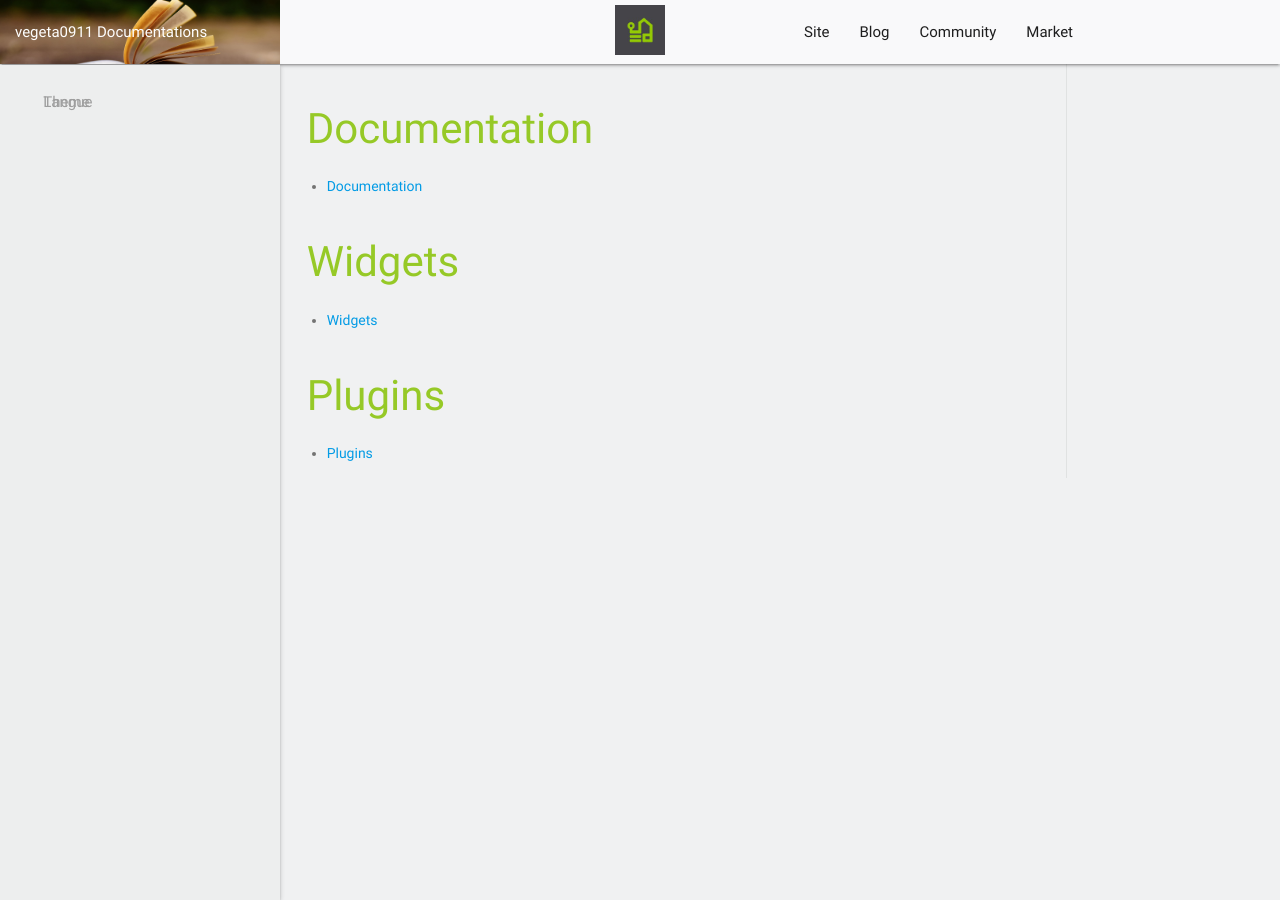
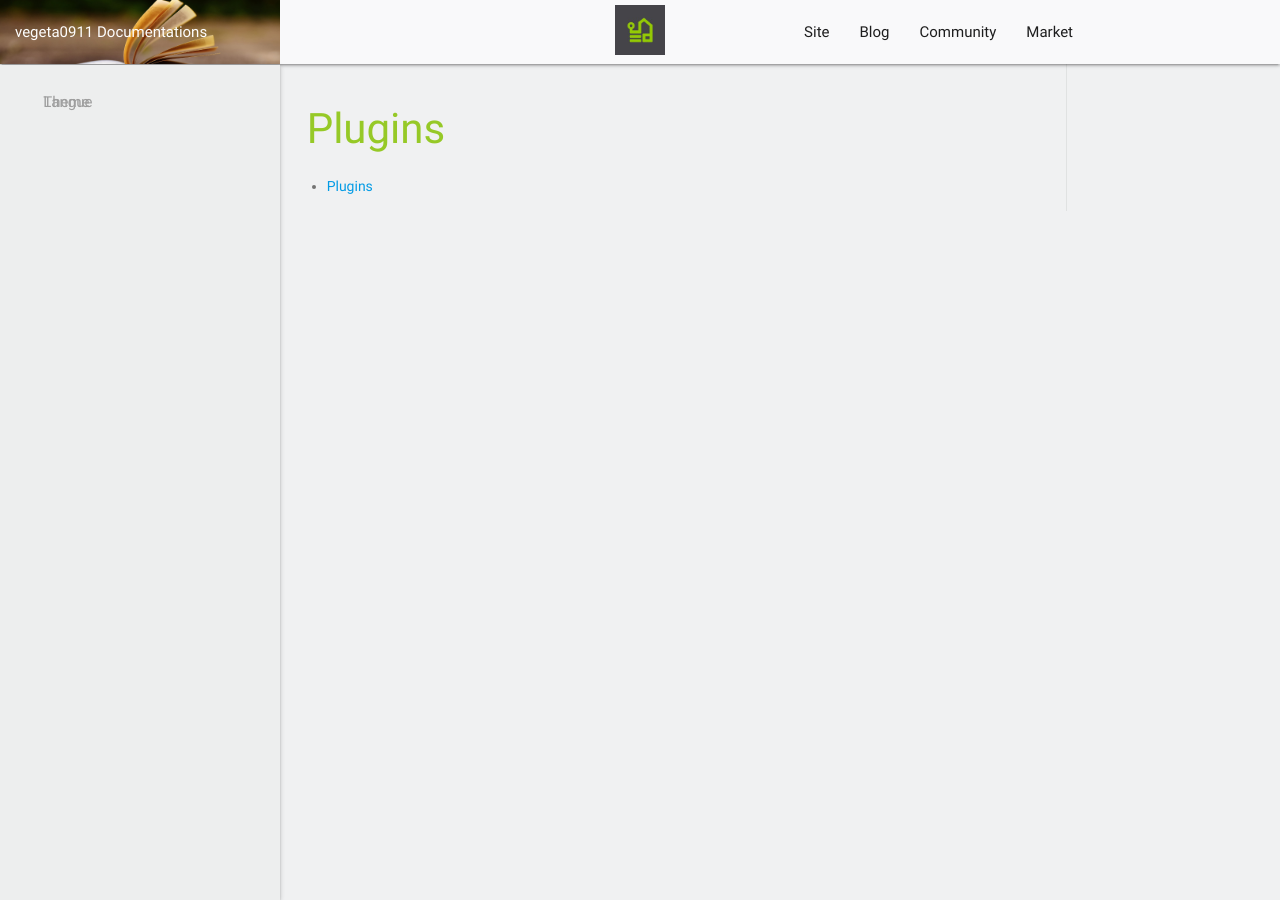
Before and after one commit to vegeta0911/documentation, a Jekyll site: the page built from fr_FR/index.md, in a window 1280 px wide and 900 px high. Built offline with Jekyll 4.4.1, drawn with Linux system fonts in a browser that asks for light colours; nearby versions of some CDN libraries; our own code applies the rules of GitHub Pages for plain Markdown files; library files that are not in the unit come from our copies.

Commit message:
Update index.md

```diff
--- a/fr_FR/index.md
+++ b/fr_FR/index.md
@@ -1,12 +1,3 @@
-
-# Documentation
-
-- [Documentation]({{site.baseurl}}/{{site.help}}/{{page.lang}})
-
-# Widgets
-
-- [Widgets]({{site.baseurl}}/{{site.widget}}/{{page.lang}})
-
 # Plugins
 
 - [Plugins]({{site.baseurl}}/plugins/fr_FR/)
```
